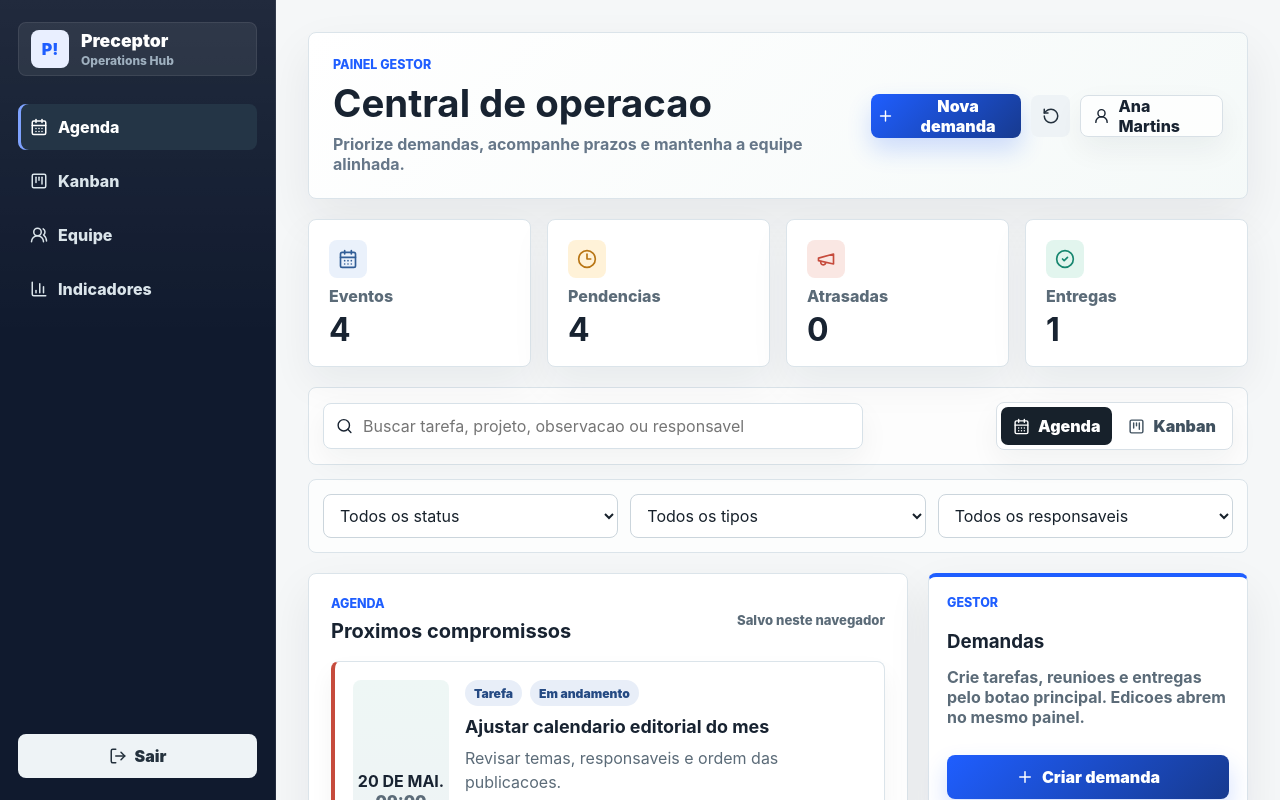
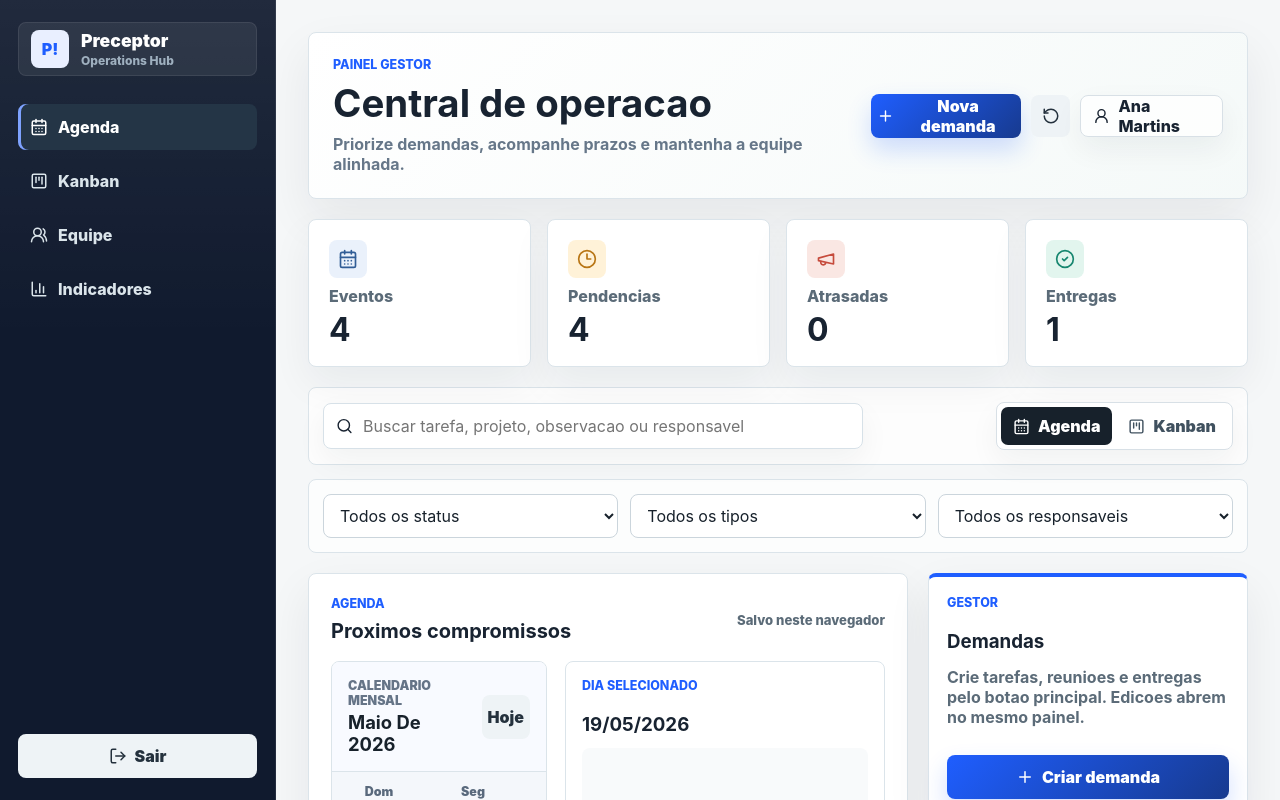
Before and after one commit to gabrielphillipy/Gereciamento-de-Tarefas-Preceptor, a React (Vite) app: page / in a window 1280 px wide. Both pictures are taken after a click on the button "Entrar". Shown: the top 800 px of the page. Built offline with nearby package versions, Linux system fonts and the light colour scheme.

Commit message:
Transforma agenda em calendario mensal

```diff
--- a/src/main.tsx
+++ b/src/main.tsx
@@ -337,6 +337,7 @@ function Dashboard({
   const [kindFilter, setKindFilter] = useState<Kind | "todos">("todos");
   const [editingId, setEditingId] = useState<number | null>(null);
   const [composerOpen, setComposerOpen] = useState(false);
+  const [selectedDate, setSelectedDate] = useState(today);
   const [form, setForm] = useState<WorkForm>(emptyForm);
 
   const visibleItems = useMemo(() => {
@@ -641,20 +642,15 @@ function Dashboard({
                 <p>Ajuste os filtros ou crie uma nova atividade para a equipe.</p>
               </div>
             ) : viewMode === "agenda" ? (
-              <div className="timeline">
-                {visibleItems.map((item) => (
-                  <WorkCard
-                    key={item.id}
-                    item={item}
-                    compact={false}
-                    canManage={currentUser.role === "gestor"}
-                    canEditStatus={currentUser.role === "gestor" || item.ownerId === currentUser.id}
-                    onStatusChange={updateStatus}
-                    onEdit={editItem}
-                    onDelete={deleteItem}
-                  />
-                ))}
-              </div>
+              <CalendarView
+                items={visibleItems}
+                selectedDate={selectedDate}
+                onSelectDate={setSelectedDate}
+                currentUser={currentUser}
+                onStatusChange={updateStatus}
+                onEdit={editItem}
+                onDelete={deleteItem}
+              />
             ) : (
               <KanbanBoard
                 items={visibleItems}
@@ -1002,6 +998,108 @@ function Metric({
   );
 }
 
+function CalendarView({
+  items,
+  selectedDate,
+  onSelectDate,
+  currentUser,
+  onStatusChange,
+  onEdit,
+  onDelete,
+}: {
+  items: WorkItem[];
+  selectedDate: string;
+  onSelectDate: (date: string) => void;
+  currentUser: User;
+  onStatusChange: (id: number, status: Status) => void;
+  onEdit: (item: WorkItem) => void;
+  onDelete: (id: number) => void;
+}) {
+  const referenceDate = items[0]?.date ?? selectedDate;
+  const monthDate = new Date(`${referenceDate}T00:00:00`);
+  const month = monthDate.getMonth();
+  const year = monthDate.getFullYear();
+  const days = buildCalendarDays(year, month);
+  const itemsByDate = groupItemsByDate(items);
+  const selectedItems = itemsByDate[selectedDate] ?? [];
+  const monthLabel = monthDate.toLocaleDateString("pt-BR", {
+    month: "long",
+    year: "numeric",
+  });
+
+  return (
+    <div className="calendar-layout">
+      <div className="calendar-panel" aria-label="Calendario mensal">
+        <div className="calendar-toolbar">
+          <div>
+            <span>Calendario mensal</span>
+            <strong>{monthLabel}</strong>
+          </div>
+          <button className="ghost-button" onClick={() => onSelectDate(today)}>
+            Hoje
+          </button>
+        </div>
+        <div className="calendar-weekdays">
+          {["Dom", "Seg", "Ter", "Qua", "Qui", "Sex", "Sab"].map((day) => (
+            <span key={day}>{day}</span>
+          ))}
+        </div>
+        <div className="calendar-grid">
+          {days.map((day) => {
+            const dateItems = itemsByDate[day.date] ?? [];
+            const isCurrentMonth = day.month === month;
+            const isSelected = day.date === selectedDate;
+
+            return (
+              <button
+                className={`calendar-day ${isCurrentMonth ? "" : "outside-month"} ${isSelected ? "selected-day" : ""}`}
+                key={day.date}
+                onClick={() => onSelectDate(day.date)}
+              >
+                <span className="day-number">{day.label}</span>
+                <div className="day-events">
+                  {dateItems.slice(0, 2).map((item) => (
+                    <span className={`event-dot event-${item.kind}`} key={item.id}>
+                      {item.title}
+                    </span>
+                  ))}
+                  {dateItems.length > 2 ? <small>+{dateItems.length - 2}</small> : null}
+                </div>
+              </button>
+            );
+          })}
+        </div>
+      </div>
+
+      <aside className="day-detail">
+        <p className="eyebrow">Dia selecionado</p>
+        <h3>{formatDate(selectedDate)}</h3>
+        {selectedItems.length ? (
+          <div className="day-list">
+            {selectedItems.map((item) => (
+              <WorkCard
+                key={item.id}
+                item={item}
+                compact
+                canManage={currentUser.role === "gestor"}
+                canEditStatus={currentUser.role === "gestor" || item.ownerId === currentUser.id}
+                onStatusChange={onStatusChange}
+                onEdit={onEdit}
+                onDelete={onDelete}
+              />
+            ))}
+          </div>
+        ) : (
+          <div className="empty-day">
+            <strong>Nada agendado</strong>
+            <p>Nenhuma demanda filtrada para este dia.</p>
+          </div>
+        )}
+      </aside>
+    </div>
+  );
+}
+
 function KanbanBoard({
   items,
   currentUser,
@@ -1127,6 +1225,39 @@ function formatDate(date: string, short = false) {
   });
 }
 
+function groupItemsByDate(items: WorkItem[]) {
+  return items.reduce<Record<string, WorkItem[]>>((acc, item) => {
+    acc[item.date] = [...(acc[item.date] ?? []), item].sort((a, b) =>
+      a.time.localeCompare(b.time)
+    );
+    return acc;
+  }, {});
+}
+
+function buildCalendarDays(year: number, month: number) {
+  const firstDay = new Date(year, month, 1);
+  const start = new Date(year, month, 1 - firstDay.getDay());
+
+  return Array.from({ length: 42 }, (_, index) => {
+    const date = new Date(start);
+    date.setDate(start.getDate() + index);
+    const value = toDateInputValue(date);
+
+    return {
+      date: value,
+      label: String(date.getDate()),
+      month: date.getMonth(),
+    };
+  });
+}
+
+function toDateInputValue(date: Date) {
+  const year = date.getFullYear();
+  const month = String(date.getMonth() + 1).padStart(2, "0");
+  const day = String(date.getDate()).padStart(2, "0");
+  return `${year}-${month}-${day}`;
+}
+
 function isOverdue(item: WorkItem) {
   return item.status !== "concluida" && item.date < today;
 }
--- a/src/styles.css
+++ b/src/styles.css
@@ -597,6 +597,187 @@ nav button.active {
   gap: 14px;
 }
 
+.calendar-layout {
+  display: grid;
+  grid-template-columns: minmax(0, 1fr) 320px;
+  gap: 18px;
+  align-items: start;
+}
+
+.calendar-panel,
+.day-detail {
+  border: 1px solid var(--line);
+  border-radius: 8px;
+  background: #ffffff;
+}
+
+.calendar-panel {
+  overflow: hidden;
+}
+
+.calendar-toolbar {
+  display: flex;
+  align-items: center;
+  justify-content: space-between;
+  gap: 12px;
+  padding: 16px;
+  border-bottom: 1px solid var(--line);
+  background: #f8faff;
+}
+
+.calendar-toolbar span {
+  display: block;
+  color: var(--muted);
+  font-size: 0.78rem;
+  font-weight: 900;
+  text-transform: uppercase;
+}
+
+.calendar-toolbar strong {
+  display: block;
+  margin-top: 3px;
+  color: var(--ink);
+  font-size: 1.15rem;
+  text-transform: capitalize;
+}
+
+.calendar-weekdays,
+.calendar-grid {
+  display: grid;
+  grid-template-columns: repeat(7, minmax(94px, 1fr));
+}
+
+.calendar-weekdays {
+  border-bottom: 1px solid var(--line);
+  background: #f4f7fb;
+}
+
+.calendar-weekdays span {
+  min-height: 38px;
+  display: grid;
+  place-items: center;
+  color: #59697c;
+  font-size: 0.78rem;
+  font-weight: 950;
+}
+
+.calendar-day {
+  min-height: 124px;
+  display: grid;
+  align-content: start;
+  gap: 8px;
+  border: 0;
+  border-right: 1px solid var(--line);
+  border-bottom: 1px solid var(--line);
+  padding: 10px;
+  background: #ffffff;
+  color: var(--ink);
+  text-align: left;
+}
+
+.calendar-day:nth-child(7n) {
+  border-right: 0;
+}
+
+.calendar-day:hover {
+  background: #f7faff;
+}
+
+.outside-month {
+  background: #f8fafb;
+  color: #a0adba;
+}
+
+.selected-day {
+  outline: 2px solid var(--brand);
+  outline-offset: -2px;
+  background: var(--brand-soft);
+}
+
+.day-number {
+  width: 28px;
+  height: 28px;
+  display: grid;
+  place-items: center;
+  border-radius: 999px;
+  font-weight: 950;
+}
+
+.selected-day .day-number {
+  background: var(--brand);
+  color: #ffffff;
+}
+
+.day-events {
+  display: grid;
+  gap: 5px;
+}
+
+.event-dot {
+  overflow: hidden;
+  min-height: 24px;
+  padding: 4px 7px;
+  border-radius: 7px;
+  color: #253246;
+  font-size: 0.72rem;
+  font-weight: 900;
+  text-overflow: ellipsis;
+  white-space: nowrap;
+}
+
+.event-tarefa {
+  background: #eaf1fb;
+  color: var(--blue);
+}
+
+.event-reuniao {
+  background: #fff2d8;
+  color: var(--amber);
+}
+
+.event-entrega {
+  background: var(--brand-soft);
+  color: var(--brand-dark);
+}
+
+.day-events small {
+  color: var(--muted);
+  font-size: 0.72rem;
+  font-weight: 950;
+}
+
+.day-detail {
+  display: grid;
+  gap: 12px;
+  padding: 16px;
+  position: sticky;
+  top: 20px;
+}
+
+.day-detail h3 {
+  margin-bottom: 0;
+}
+
+.day-list {
+  display: grid;
+  gap: 10px;
+}
+
+.empty-day {
+  display: grid;
+  gap: 6px;
+  min-height: 180px;
+  align-content: center;
+  padding: 18px;
+  border-radius: 8px;
+  background: #f8fafb;
+  color: var(--muted);
+}
+
+.empty-day strong {
+  color: var(--ink);
+}
+
 .save-hint {
   color: #5b6b78;
   font-size: 0.82rem;
@@ -1079,6 +1260,19 @@ nav button.active {
     grid-template-columns: repeat(4, minmax(240px, 1fr));
   }
 
+  .calendar-layout {
+    grid-template-columns: 1fr;
+  }
+
+  .day-detail {
+    position: static;
+  }
+
+  .calendar-weekdays,
+  .calendar-grid {
+    grid-template-columns: repeat(7, minmax(82px, 1fr));
+  }
+
   .team-grid,
   .insights-grid,
   .report-grid {
@@ -1134,6 +1328,15 @@ nav button.active {
     grid-template-columns: 1fr;
   }
 
+  .calendar-panel {
+    overflow-x: auto;
+  }
+
+  .calendar-weekdays,
+  .calendar-grid {
+    min-width: 680px;
+  }
+
   .card-actions {
     align-items: stretch;
     flex-direction: column;
```
Also changed, not shown: 1 other file (tests, documents, lock files or other folders).
